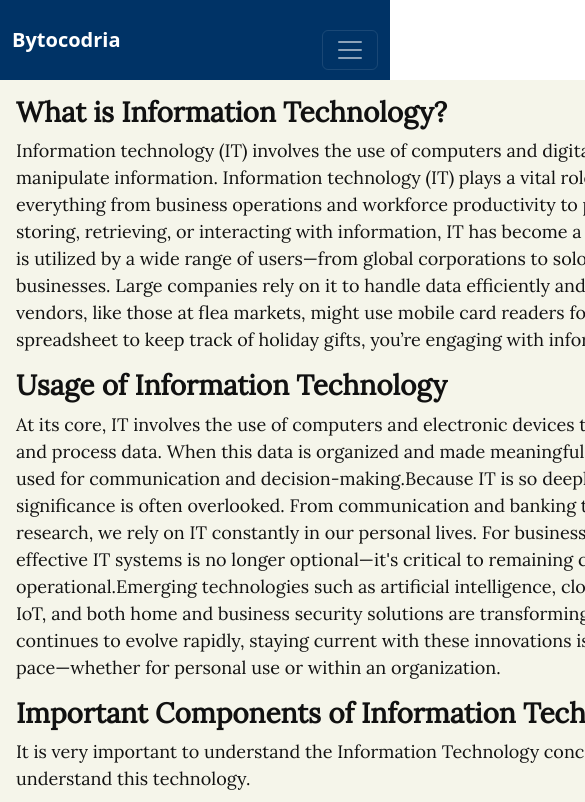
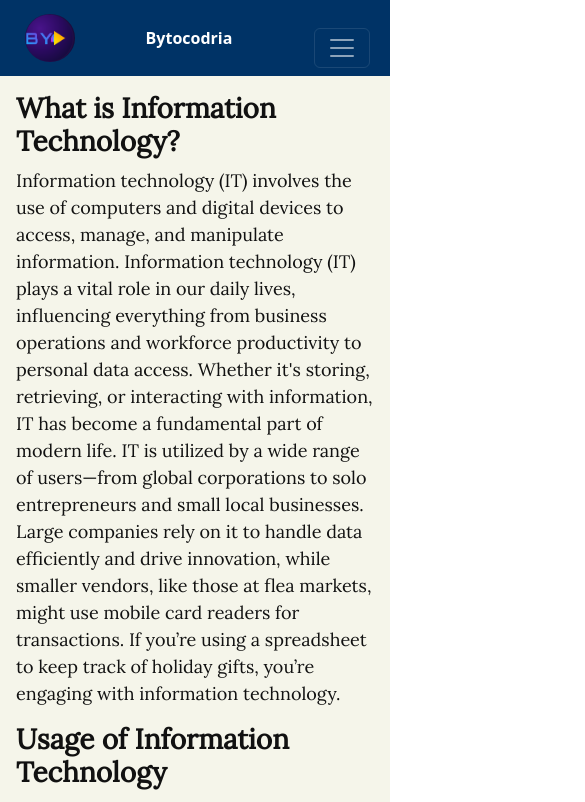
Before and after one commit to Bytocodria/byto, a plain HTML site: page infotech.html in a window 390 px wide. Shown: the top 802 px of the page, 585 px wide, since content can reach past the window. Drawn offline with nearby package versions, Linux system fonts and the light colour scheme; a web font is replaced by a local one.

Commit message:
add logo and favicon

```diff
--- a/infotech.html
+++ b/infotech.html
@@ -5,6 +5,7 @@
     <meta charset="UTF-8">
     <meta name="viewport" content="width=device-width, initial-scale=1.0">
     <title>Bytocodria</title>
+    <link rel="icon" type="image/x-icon" href="/images/favicon.png">
     <!-- Bootstrap CSS -->
     <link href="https://cdn.jsdelivr.net/npm/bootstrap@5.3.0/dist/css/bootstrap.min.css" rel="stylesheet">
     <link rel="stylesheet" href="https://cdnjs.cloudflare.com/ajax/libs/font-awesome/6.7.2/css/all.min.css"
@@ -27,8 +28,11 @@
 <body>
     <!-- Navigation Bar -->
     <nav class="navbar navbar-expand-lg navbar-dark">
-        <div class="container-fluid">
-            <a class="navbar-brand" href="#">Bytocodria</a>
+        <div class="container-fluid  d-flex align-items-center">
+             <a href="/" class="logo">
+                <img src="images/logo_byto.png" alt="" class="logo-round">
+            </a>
+            <a class="navbar-brand text-truncate" href="#">Bytocodria</a>
             <button class="navbar-toggler" type="button" data-bs-toggle="collapse" data-bs-target="#navbarNav"
                 aria-controls="navbarNav" aria-expanded="false" aria-label="Toggle navigation">
                 <span class="navbar-toggler-icon"></span>
--- a/styles.css
+++ b/styles.css
@@ -124,6 +124,11 @@ button {
     background-color: chocolate;
 }
 
+.dropdown-item {
+    font-size: 18px;
+    font-weight: bold;
+}
+
 .dropdown-menu {
     padding: 0;
     /* Remove padding */
@@ -131,6 +136,15 @@ button {
     /* Remove margin */
     box-shadow: none;
     /* Remove the box-shadow if there's any */
+}
+
+.logo-round {
+    width: 50px;
+    height: auto;
+    border-radius: 50%;
+    object-fit: cover;
+    transition: width 0.3s ease;
+    margin: 5px;
 }
 
 #prev,
@@ -176,7 +190,6 @@ button {
 }
 
 
-
 .slider-container1 {
     width: 100%;
     max-width: 100%;
@@ -193,6 +206,7 @@ button {
     object-fit: cover;
     max-width: 100%;
     display: block;
+
 }
 
 .icon-img img {
@@ -200,6 +214,7 @@ button {
     width: 300px;
     height: auto;
     margin-bottom: 5px;
+    max-width: 100%;
 }
 
 
@@ -264,13 +279,15 @@ button {
 
 .cardcontainer {
     display: flex;
-  flex-wrap:wrap;    /* Prevent wrapping */
+    flex-wrap: wrap;
+    /* Prevent wrapping */
     width: 100%;
     gap: 2rem;
     max-width: 1200px;
     margin: 0 auto;
     padding: 0 1rem;
 }
+
 .card {
     flex: 1 1 0;
     margin: 1rem 0;
@@ -285,6 +302,7 @@ button {
     height: auto;
     /* Maintain aspect ratio */
     object-fit: cover;
+    max-width: 100%;
 }
 
 
@@ -304,13 +322,14 @@ button {
 .article {
 
     max-width: 900px;
-    width: 900px;
+    width: 100%;
     margin: 0 auto;
     padding: 1rem;
     line-height: 1.5;
     font-size: 18px;
     font-family: 'Lora', serif;
     color: #111;
+    box-sizing: border-box;
 
 }
 
@@ -420,10 +439,24 @@ button {
     width: auto;
     object-fit: contain;
     display: block;
+    max-width: 100%;
 }
 
 /* Styles for screens with a minimum width of 360px (small mobile devices) */
 @media screen and (max-width: 575px) {
+
+    html,
+    body {
+        max-width: 100%;
+        overflow-x: hidden;
+    }
+
+    .container-fluid {
+    max-width: 100%;
+  padding-left: 10px;
+  padding-right: 10px;
+  box-sizing: border-box;
+}
 
 
     .bodysub {
@@ -439,6 +472,8 @@ button {
     .slide img {
 
         height: 300px;
+        max-width: 100%;
+
     }
 
     .icon-img img {
@@ -446,6 +481,7 @@ button {
         width: 100%;
         height: 100%;
         padding-left: 0px;
+        max-width: 100%;
     }
 
     .bodysub-flex-row {
@@ -458,6 +494,24 @@ button {
         /* Stretch the items to fill the container width */
         height: auto;
         /* Let the container grow with content */
+    }
+
+    .logo-round img {
+        width: 10px;
+        height: 10px;
+        flex-shrink: 0;
+        object-fit: cover;
+    }
+
+    .navbar-brand {
+    font-size: 1rem;
+    white-space: nowrap;   /* Prevent text wrapping */
+    overflow: hidden;      /* Hide overflow */
+    text-overflow: ellipsis; /* Show ... if too long */
+  }
+  .navbar {
+    padding: 8px 10px;
+    gap: 6px;
   }
 
     .slogan h1 {
@@ -473,7 +527,7 @@ button {
 
         flex-direction: row;
         justify-content: flex-start;
-        padding:  0 1rem;
+        padding: 0 1rem;
     }
 
     .card {
@@ -493,5 +547,6 @@ button {
         width: auto;
         object-fit: contain;
         display: block;
+        max-width: 100%;
     }
 }
```
Also changed, not shown: 404.html (+1 -0 lines), index.html (+8 -0 lines), infotech-bn.html (+5 -0 lines), images/favicon.png (added), images/logo_byto.png (added). Lines whose indentation alone changed are shown as unchanged.
